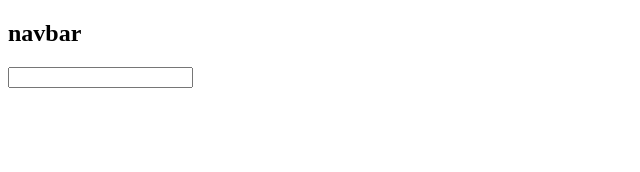
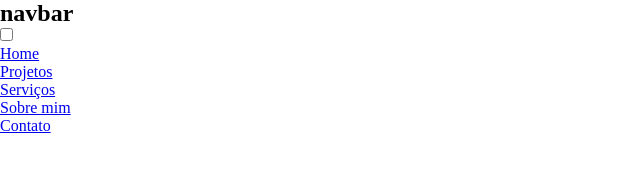
Before and after one commit to Tronaluz/responsive-navbar, a plain HTML site: page responsive_navbar/index.html in a window 1280 px wide. Shown: the whole page, without its empty margins (0-640 px from the left). Drawn offline with Linux system fonts and the light colour scheme.

Commit message:
finish-part-of-html

```diff
--- a/responsive_navbar/index.html
+++ b/responsive_navbar/index.html
@@ -1,5 +1,6 @@
 <!DOCTYPE html>
 <html lang="en">
+
 <head>
     <meta charset="UTF-8">
     <meta http-equiv="X-UA-Compatible" content="IE=edge">
@@ -15,7 +16,17 @@
             <h1>navbar</h1>
         </div>
         <div class="right">
-            <input type="text">
+            <input type="checkbox" id="check">
+            <label for="check" class="checkBtn">
+                <i class="fabars"></i>
+            </label>
+            <ul class="list">
+                <li><a href="#">Home</a></li>
+                <li><a href="#">Projetos</a></li>
+                <li><a href="#">Serviços</a></li>
+                <li><a href="#">Sobre mim</a></li>
+                <li><a href="#">Contato</a></li>
+            </ul>
         </div>
     </nav>
 </body>
--- a/responsive_navbar/style.css
+++ b/responsive_navbar/style.css
@@ -0,0 +1,7 @@
+@import url('https://fonts.googleapis.com/css2?family=Poppins&family=Ubuntu:wght@300;700&display=swap');
+
+*{
+    margin: 0;
+    padding: 0;
+
+}
```
